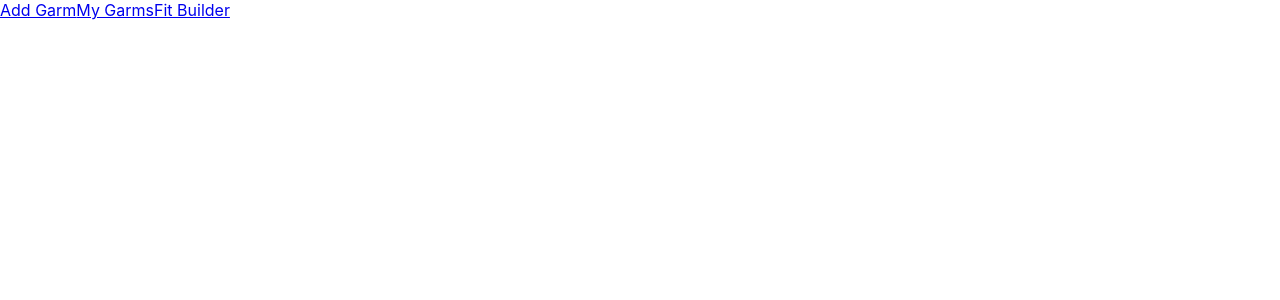
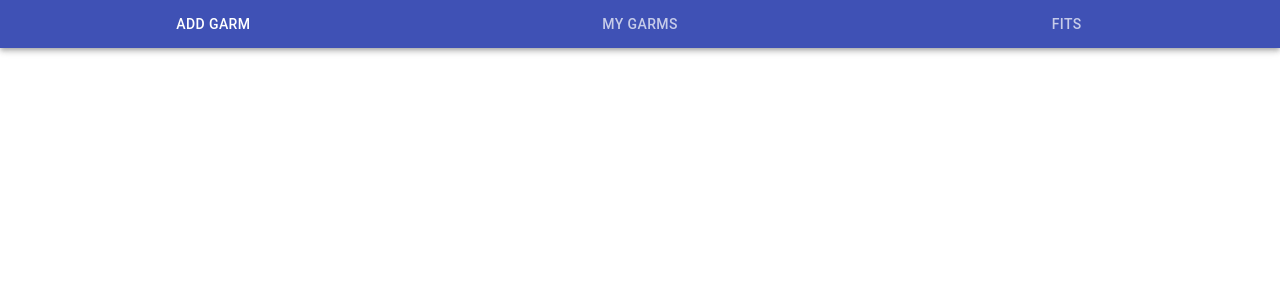
Before and after one commit to Zachary-Roland/closet-app-react, a React (Create React App) app: page / in a window 1280 px wide. Shown: the top 300 px of the page. Built offline with nearby package versions, Linux system fonts and the light colour scheme.

Commit message:
adds tabs for nav

```diff
--- a/src/App.js
+++ b/src/App.js
@@ -1,5 +1,6 @@
 import "./App.css";
-import AddGarm from "./components/AddGarmPage";
+import React, { useState, useStyles } from "react";
+import { makeStyles } from "@material-ui/core/styles";
 import {
   BrowserRouter as Router,
   NavLink,
@@ -7,14 +8,80 @@ import {
   Route,
   Switch,
 } from "react-router-dom";
+import { AppBar, Tabs, Tab, Box, Typography } from "@material-ui/core";
+import AddGarm from "./components/AddGarmPage";
 import OutfitBuilder from "./components/OutfitBuilderPage";
 import Wardrobe from "./components/WardrobePage";
 
+// Not sure what a11yProps does but it is needed for the Tabs
+function a11yProps(index) {
+  return {
+    id: `simple-tab-${index}`,
+    "aria-controls": `simple-tabpanel-${index}`,
+  };
+}
+function TabPanel(props) {
+  const { children, value, index, ...other } = props;
+
+  return (
+    <div
+      role="tabpanel"
+      hidden={value !== index}
+      id={`simple-tabpanel-${index}`}
+      aria-labelledby={`simple-tab-${index}`}
+      {...other}
+    >
+      {value === index && (
+        <Box p={3}>
+          <Typography component="div">{children}</Typography>
+        </Box>
+      )}
+    </div>
+  );
+}
+
 function App() {
+  const [value, setValue] = useState(0);
+
+  // const handleChange = (event, newValue) => {
+  //   setValue(newValue);
+  // };
+  // const useStyles = makeStyles((theme) => ({
+  //   root: {
+  //     flexGrow: 1,
+  //     backgroundColor: theme.palette.background.paper,
+  //   },
+  // }));
   return (
     <Router>
       <nav>
-        <NavLink
+        <AppBar position="sticky">
+          <Tabs
+            value={value}
+            indicatorColor="primary"
+            // textColor="white"
+            variant="fullWidth"
+          >
+            <Tab
+              label="Add Garm"
+              to="/addGarm"
+              component={NavLink}
+              {...a11yProps(0)}
+            />
+            <Tab
+              label="My Garms"
+              to="/myGarms"
+              component={NavLink}
+              {...a11yProps(1)}
+            />
+            <Tab
+              label="Fits"
+              to="/fitBuilder"
+              component={NavLink}
+              {...a11yProps(2)}
+            />
+          </Tabs>
+          {/* <NavLink
             activeClassName="active"
             className="link text-center"
             to="/addGarm"
@@ -34,18 +101,25 @@ function App() {
             to="/fitBuilder"
           >
             Fit Builder
-        </NavLink>
+          </NavLink> */}
+        </AppBar>
       </nav>
       <main>
         <Switch>
           <Route path="/addGarm">
+            {/* <TabPanel value={value} index={0}> */}
             <AddGarm />
+            {/* </TabPanel> */}
           </Route>
           <Route path="/myGarms">
+            {/* <TabPanel value={value} index={1}> */}
             <Wardrobe />
+            {/* </TabPanel> */}
           </Route>
           <Route path="/fitBuilder">
+            {/* <TabPanel value={value} index={2}> */}
             <OutfitBuilder />
+            {/* </TabPanel> */}
           </Route>
         </Switch>
       </main>
```
Lines whose indentation alone changed are shown as unchanged.
